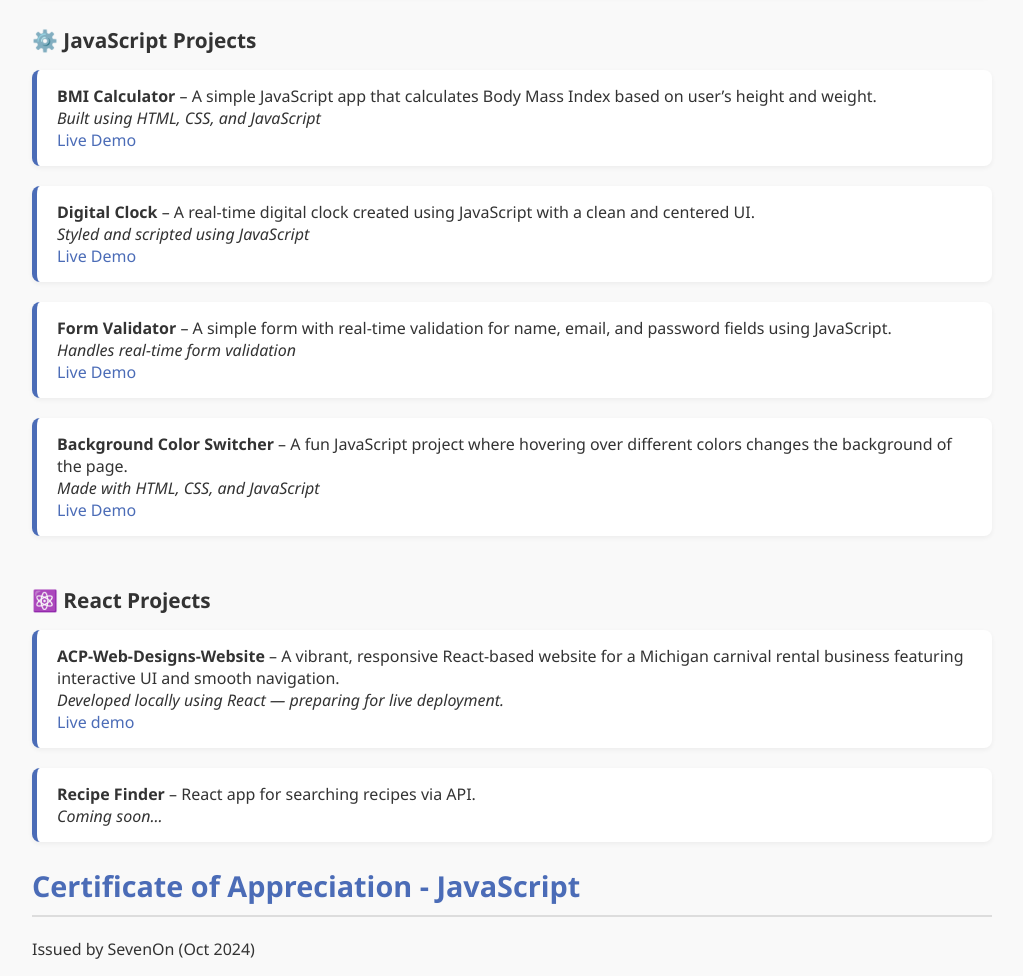
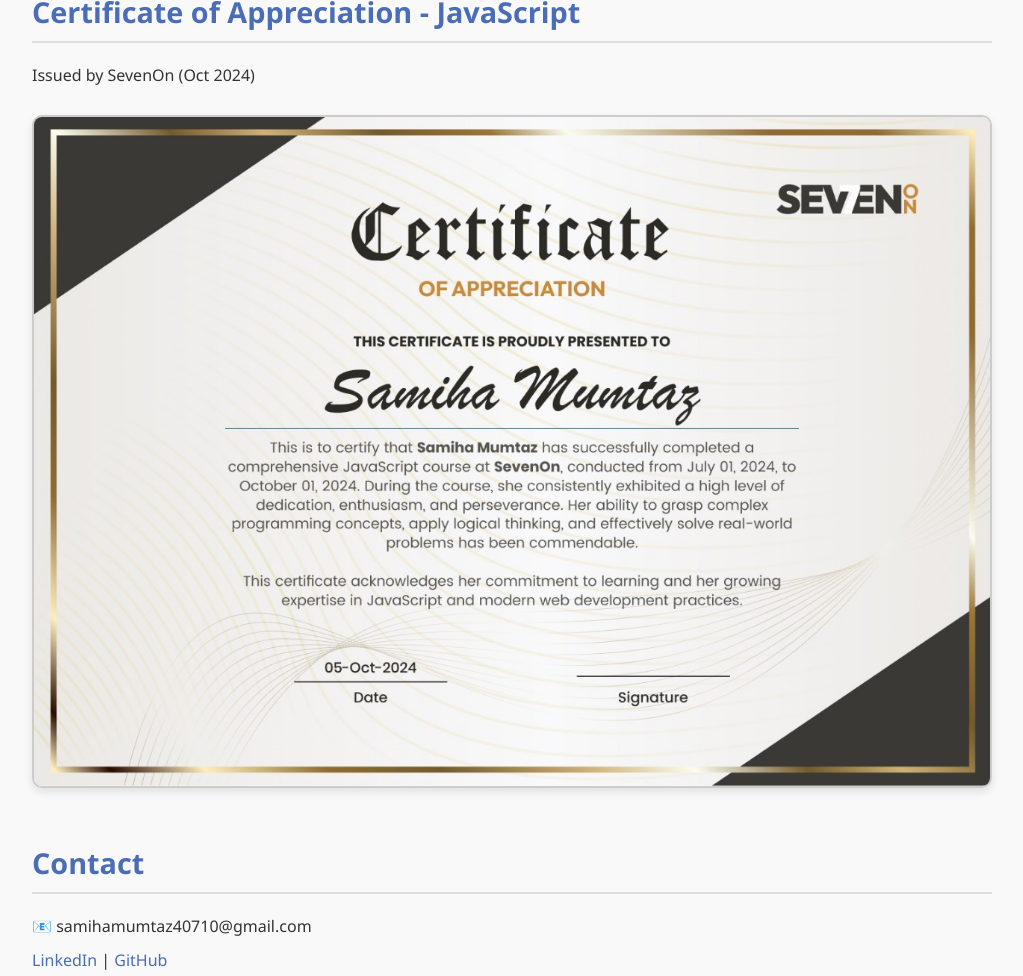
Before and after one commit to Samiha40710/Portfolio, a plain HTML site: page index.html in a window 1280 px wide. Shown: the part 1529-2505 px from the top of the page, without its empty margins (128-1151 px from the left). Drawn offline with Linux system fonts and the light colour scheme.

Commit message:
Updated portfolio with latest changes

```diff
--- a/index.html
+++ b/index.html
@@ -119,16 +119,14 @@
 
     <section>
       <h2>Projects</h2>
-
-      <h3>📁 HTML Projects</h3>
       <ul>
         <li>
           <strong>Bootstrap Landing Page</strong> – A clean, responsive landing page built with Bootstrap.
           <br/><a href="https://samiha40710.github.io/Bootstrap-project/" target="_blank">Live Demo</a>
         </li>
         <li>
-          <strong>Burger Website</strong> – Food-themed responsive landing page.
-          <br/><a href="https://samiha40710.github.io/Burger-website/" target="_blank">Live Demo</a>
+          <strong>Burger House</strong> – Food-themed responsive landing page.
+          <br/><a href="https://samiha40710.github.io/Burger-House/" target="_blank">Live Demo</a>
         </li>
         <li>
           <strong>Home Design</strong> – Furniture-themed responsive webpage.
@@ -155,43 +153,7 @@
           <br/><a href="https://samiha40710.github.io/ACP-Design/" target="_blank">Live Demo</a>
         </li>
       </ul>
-
-      <h3>⚙️ JavaScript Projects</h3>
-      <ul>
-        <li>
-          <strong>BMI Calculator</strong> – A simple JavaScript app that calculates Body Mass Index based on user’s height and weight.
-          <br/><em>Built using HTML, CSS, and JavaScript</em>
-          <br/><a href="https://samiha40710.github.io/BMI-Calculator/" target="_blank">Live Demo</a>
-        </li>
-        <li>
-          <strong>Digital Clock</strong> – A real-time digital clock created using JavaScript with a clean and centered UI.
-          <br/><em>Styled and scripted using JavaScript</em>
-          <br/><a href="https://samiha40710.github.io/Digital-Clock/" target="_blank">Live Demo</a>
-        </li>
-        <li>
-          <strong>Form Validator</strong> – A simple form with real-time validation for name, email, and password fields using JavaScript.
-          <br/><em>Handles real-time form validation</em>
-          <br/><a href="https://samiha40710.github.io/Form-Validation/" target="_blank">Live Demo</a>
-        </li>
-        <li>
-          <strong>Background Color Switcher</strong> – A fun JavaScript project where hovering over different colors changes the background of the page.
-          <br/><em>Made with HTML, CSS, and JavaScript</em>
-          <br/><a href="https://samiha40710.github.io/Color-scheme-switcher/" target="_blank">Live Demo</a>
-        </li>
-      </ul>
     </section>
-    <h3>⚛️ React Projects</h3>
-    <ul>
-      <li>
-        <strong>ACP-Web-Designs-Website</strong> – A vibrant, responsive React-based website for a Michigan carnival rental business featuring interactive UI and smooth navigation.
-        <br/><em>Developed locally using React — preparing for live deployment.</em>
-        <br /><a href="https://samiha40710.github.io/ACP-Web-Designs/" target="_blank">Live demo</a>
-      </li>
-      <li>
-        <strong>Recipe Finder</strong> – React app for searching recipes via API.
-        <br/><em>Coming soon...</em>
-      </li>
-    </ul>
   </section>
     <section id="certification">
       <h2>Certificate of Appreciation - JavaScript</h2>
```
